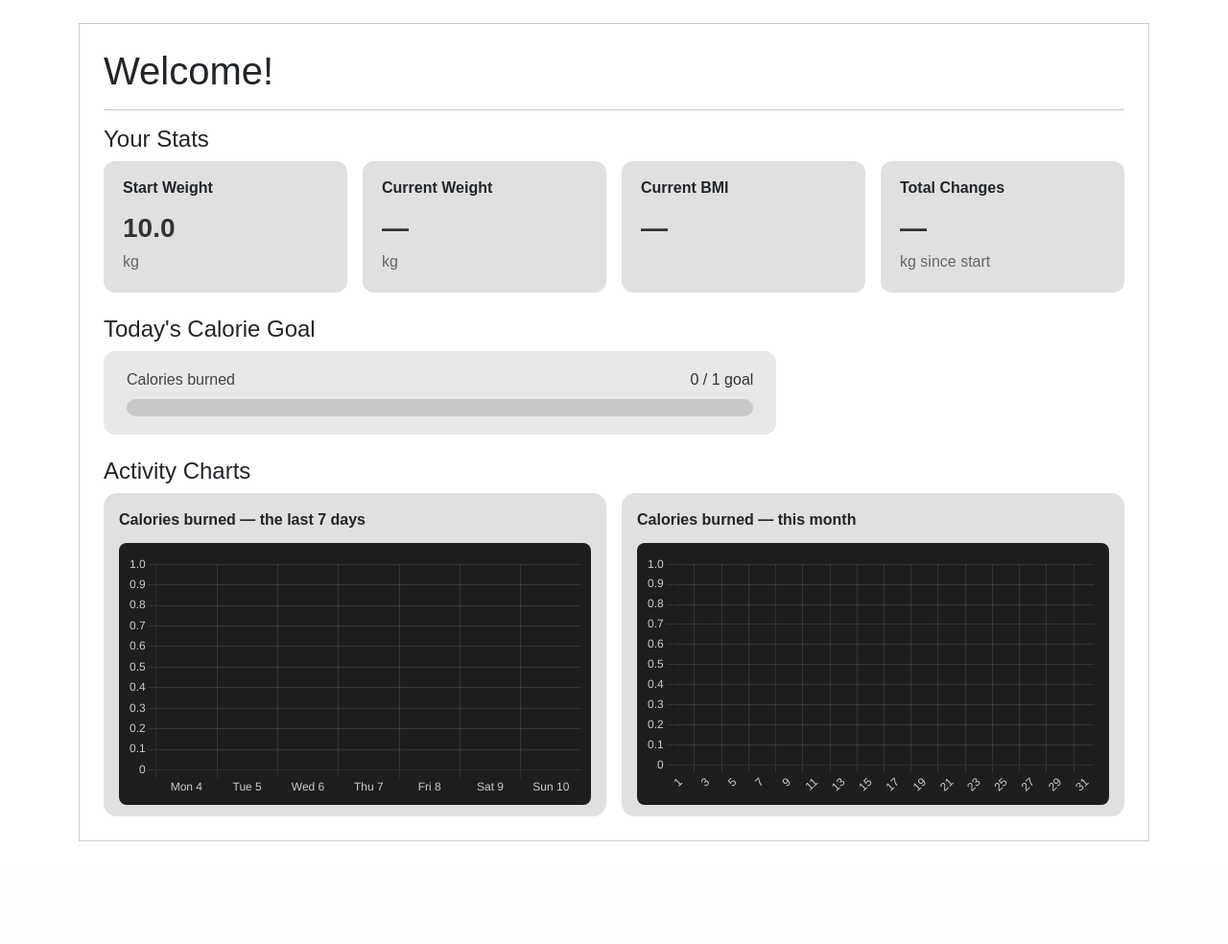
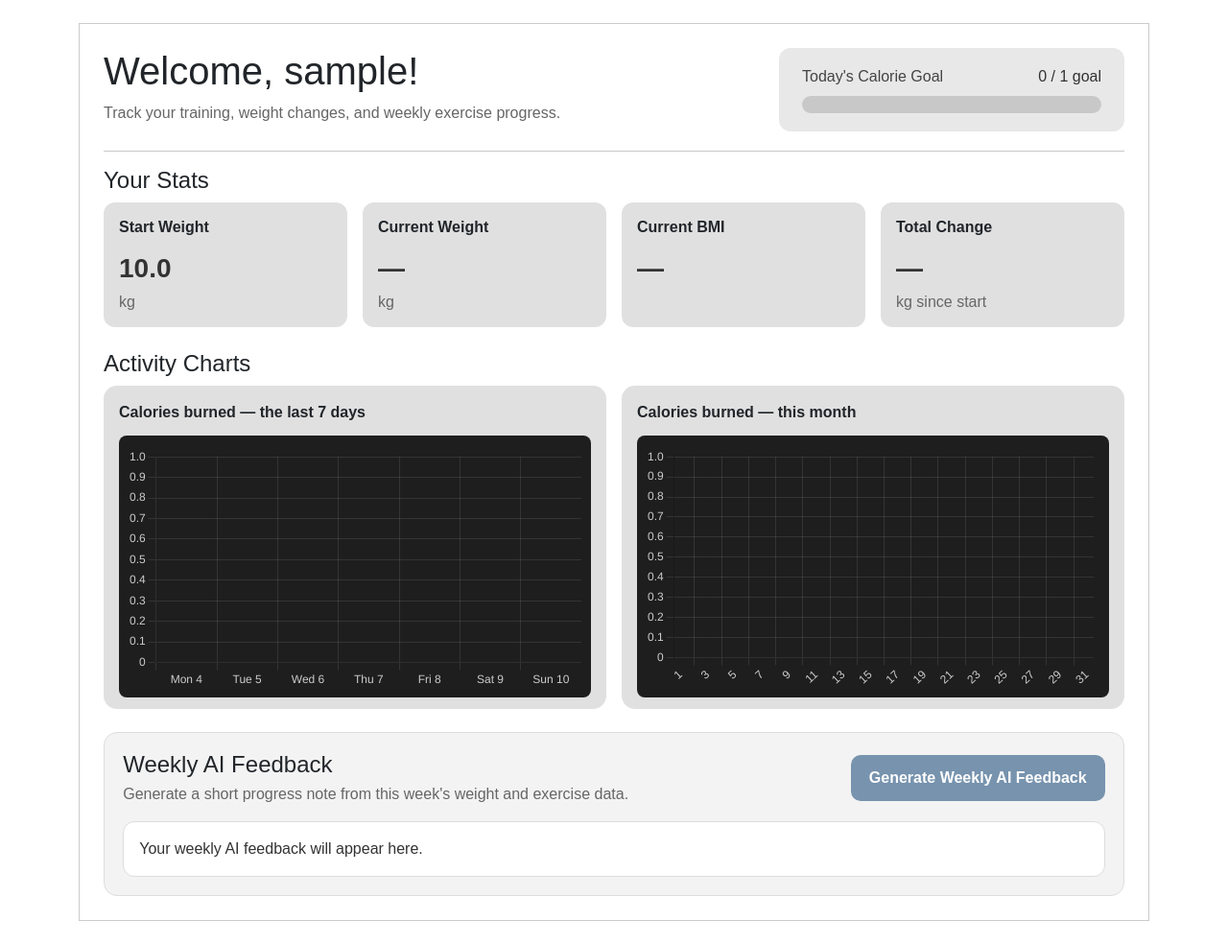
Before and after one commit to nhuntkn/CITS3403-Agile-Web-Development, a Flask app: page /dashboard in a window 1280 px wide. Shown: the part 102-1086 px from the top of the page at 96% size. Before the commit the page ends 979 px from the top, so only its background shows below. Run offline with Flask 3, Linux system fonts and the light colour scheme; a user stored in the database is signed in; tables that the repository leaves empty hold one stand-in row (values such as "Sample post"); grey boxes marked "Sample" are stand-in pictures.

Commit message:
Add weekly AI feedback to dashboard

```diff
--- a/app.py
+++ b/app.py
@@ -5,14 +5,16 @@ import os
 from flask import Flask, render_template, request, redirect, url_for, jsonify, abort
 from flask_login import LoginManager, login_user, logout_user, login_required, current_user
 from flask_migrate import Migrate
-from models import db, ExerciseSession, SessionExercise, User, Share, Friend
+from models import db, ExerciseSession, SessionExercise, User, Share, Friend, AIFeedback
 from data import exercise_data
-from utils import calculate_calories
+from utils import calculate_calories, generateAiFeedbackText, getStartWeek, buildFeedback, buildFeedbackHash
 from datetime import date as current_date, timedelta
 from werkzeug.utils import secure_filename
+from dotenv import load_dotenv
+
+load_dotenv() #load environment variables from .env file
 
 app = Flask(__name__)
-
 app.config['SECRET_KEY'] = os.environ.get('SECRET_KEY', 'dev-secret-key-change-me')
 
 #configure SQLite database, SQLAlchemy will store the database file inside the Flask instance folder
@@ -44,6 +46,82 @@ def parse_location_fields(latitude_raw, longitude_raw):
         return None, None, "Longitude must be between -180 and 180"
 
     return latitude, longitude, None
+
+@app.route("/dashboard/ai-feedback", methods=["POST"])
+@login_required
+def dashAiFeedback():
+    today = current_date.today()
+    today_str = today.isoformat()
+    week_start = getStartWeek(today)
+    week_start_str = week_start.isoformat()
+
+    weekly_sessions = ExerciseSession.query.filter(
+        ExerciseSession.user_id == current_user.id,
+        ExerciseSession.date >= week_start_str,
+        ExerciseSession.date <= today_str
+    ).order_by(ExerciseSession.date.asc()).all()
+
+    if not weekly_sessions:
+        return jsonify({
+            "error": "No exercise sessions found for this week yet. Add a session first, then generate feedback."
+        }), 400
+
+    current_data_hash = buildFeedbackHash(weekly_sessions)
+
+    existing_feedback = AIFeedback.query.filter_by(
+        user_id=current_user.id,
+        generated_date=today_str
+    ).first()
+
+    if existing_feedback and existing_feedback.data_hash == current_data_hash:
+        return jsonify({
+            "feedback": existing_feedback.feedback_text,
+            "cached": True
+        })
+
+    prompt = buildFeedback(
+        current_user,
+        weekly_sessions,
+        week_start,
+        today
+    )
+
+    try:
+        feedback_text = generateAiFeedbackText(prompt)
+
+    except Exception as error:
+        error_text = str(error)
+
+        if "insufficient_quota" in error_text or "exceeded your current quota" in error_text:
+            message = "AI feedback is currently unavailable because the API quota has been reached. Please try again later."
+        else:
+            message = "AI feedback could not be generated right now. Please try again later."
+
+        return jsonify({
+            "error": message
+        }), 500
+
+    if existing_feedback:
+        existing_feedback.week_start_date = week_start_str
+        existing_feedback.data_hash = current_data_hash
+        existing_feedback.feedback_text = feedback_text
+    else:
+        saved_feedback = AIFeedback(
+            user_id=current_user.id,
+            week_start_date=week_start_str,
+            generated_date=today_str,
+            data_hash=current_data_hash,
+            feedback_text=feedback_text
+        )
+
+        db.session.add(saved_feedback)
+
+    db.session.commit()
+
+    return jsonify({
+        "feedback": feedback_text,
+        "cached": False
+    })
 
 @login_manager.user_loader
 def load_user(user_id):
--- a/requirements.txt
+++ b/requirements.txt
@@ -2,3 +2,7 @@ Flask
 Flask-Login
 Flask-Migrate
 Flask-SQLAlchemy
+python-dotenv
+openai
+anthropic
+google-genai
--- a/static/css/style.css
+++ b/static/css/style.css
@@ -665,3 +665,70 @@ body {
   padding: 0.8rem;
   margin-bottom: 1rem;
 }
+
+/* Dashboard addon layout and AI feedback */
+
+.dashboard-top-row {
+  display: flex;
+  justify-content: space-between;
+  align-items: flex-start;
+  gap: 1.5rem;
+  margin-bottom: 1.25rem;
+}
+
+.dashboard-subtitle,
+.ai-feedback-header p {
+  color: #666666;
+  margin-bottom: 0;
+}
+
+.dashboard-calorie-box {
+  width: 360px;
+  max-width: 100%;
+}
+
+.metric-card {
+  min-height: 95px;
+  padding: 0.9rem 1rem;
+}
+
+.calorie-box .progress-bar,
+.ai-feedback-btn {
+  background: #7793ae;
+}
+
+.ai-feedback-section {
+  margin-top: 1.5rem;
+  background: #f3f3f3;
+  border: 1px solid #dddddd;
+  border-radius: 14px;
+  padding: 1.2rem;
+}
+
+.ai-feedback-header {
+  display: flex;
+  justify-content: space-between;
+  align-items: center;
+  gap: 1rem;
+  margin-bottom: 1rem;
+}
+
+.ai-feedback-header h4 {
+  margin-bottom: 0.25rem;
+}
+
+.ai-feedback-btn {
+  color: white;
+  border: none;
+  border-radius: 10px;
+  padding: 0.75rem 1.2rem;
+  font-weight: bold;
+}
+
+.ai-feedback-box {
+  background: white;
+  border: 1px solid #dddddd;
+  border-radius: 12px;
+  padding: 1rem;
+  color: #333333;
+}
--- a/templates/dashboard.html
+++ b/templates/dashboard.html
@@ -16,11 +16,31 @@
 <div class="container py-4">
   <div class="main-box">
 
-    <h1>Welcome!</h1>
-    <hr>
+  <div class="dashboard-top-row">
+    <div>
+      <h1>Welcome, {{ current_user.username }}!</h1>
+      <p class="dashboard-subtitle">
+        Track your training, weight changes, and weekly exercise progress.
+      </p>
+    </div>
 
-    <!-- 4 Metric cards -->
-    <h4>Your Stats</h4>
+    <!-- Calorie goal progress -->
+    <div class="calorie-box dashboard-calorie-box">
+      <div class="goal-row">
+        <span class="goal-label">Today's Calorie Goal</span>
+        <span class="goal-count" id="goalCount">0 / 500 goal</span>
+      </div>
+      <div class="progress">
+        <div class="progress-bar" id="calorieBar" role="progressbar"
+            style="width: 0%;" aria-valuenow="0" aria-valuemin="0" aria-valuemax="100"></div>
+      </div>
+    </div>
+  </div>
+
+  <hr>
+
+  <!-- 4 Metric cards -->
+  <h4>Your Stats</h4>
     <div class="row g-3 mb-4">
       <div class="col-6 col-md-3">
         <div class="metric-card">
@@ -45,26 +65,9 @@
       </div>
       <div class="col-6 col-md-3">
         <div class="metric-card">
-          <div class="card-title">Total Changes</div>
+          <div class="card-title">Total Change</div>
           <div class="card-value" id="totalChanges">—</div>
           <div class="card-sub">kg since start</div>
-        </div>
-      </div>
-    </div>
-
-    <!-- Calorie goal progress -->
-    <h4>Today's Calorie Goal</h4>
-    <div class="row mb-4">
-      <div class="col-12 col-md-8">
-        <div class="calorie-box">
-          <div class="goal-row">
-            <span class="goal-label">Calories burned</span>
-            <span class="goal-count" id="goalCount">0 / 500 goal</span>
-          </div>
-          <div class="progress">
-            <div class="progress-bar" id="calorieBar" role="progressbar"
-                 style="width: 0%;" aria-valuenow="0" aria-valuemin="0" aria-valuemax="100"></div>
-          </div>
         </div>
       </div>
     </div>
@@ -90,6 +93,23 @@
       </div>
     </div>
 
+    <!-- Ai feedback section -->
+    <section class="ai-feedback-section">
+      <div class="ai-feedback-header">
+        <div>
+          <h4>Weekly AI Feedback</h4>
+          <p>Generate a short progress note from this week's weight and exercise data.</p>
+        </div>
+
+        <button type="button" class="ai-feedback-btn" id="generateAiFeedbackBtn">
+          Generate Weekly AI Feedback
+        </button>
+      </div>
+
+      <div class="ai-feedback-box" id="aiFeedbackBox">
+        Your weekly AI feedback will appear here.
+      </div>
+    </section>
   </div>
 </div><!-- /container -->
 {% endblock %}
@@ -165,7 +185,7 @@
       data: {
         labels: weekLabels,
         datasets: [{ label: "Calories", data: weekData,
-                      backgroundColor: "#4caf50", borderRadius: 4}]
+                      backgroundColor: "#7793ae", borderRadius: 4}]
       },
       options: {
         responsive: true,
@@ -194,7 +214,7 @@
       data: {
         labels: Array.from({ length: daysInMonth}, (_, i) => i + 1),
         datasets: [{label: "Calories", data: monthData,
-                    backgroundColor: "#2196f3", borderRadius: 4}]
+                    backgroundColor: "#7793ae", borderRadius: 4}]
       },
       options: {
         responsive: true,
@@ -205,5 +225,47 @@
         }
       }
     });
+
+    //AI feedback button
+    const aiFeedbackBtn = document.getElementById("generateAiFeedbackBtn");
+    const aiFeedbackBox = document.getElementById("aiFeedbackBox");
+
+    if (aiFeedbackBtn && aiFeedbackBox) {
+      aiFeedbackBtn.addEventListener("click", async () => {
+        aiFeedbackBtn.disabled = true;
+        aiFeedbackBtn.textContent = "Generating...";
+        aiFeedbackBox.textContent = "Generating weekly feedback. Please wait...";
+
+        try {
+          const response = await fetch("{{ url_for('dashAiFeedback') }}", {
+            method: "POST"
+          });
+
+          const data = await response.json();
+
+          if (!response.ok) {
+            aiFeedbackBox.textContent = data.error || "AI feedback could not be generated.";
+            aiFeedbackBtn.textContent = "Generate Weekly AI Feedback";
+            aiFeedbackBtn.disabled = false;
+            return;
+          }
+
+          aiFeedbackBox.textContent = data.feedback;
+
+          if (data.cached) {
+            aiFeedbackBtn.textContent = "Feedback already generated today";
+          } else {
+            aiFeedbackBtn.textContent = "Generated";
+          }
+
+          aiFeedbackBtn.disabled = true;
+
+        } catch (error) {
+          aiFeedbackBox.textContent = "AI feedback request failed. Please try again.";
+          aiFeedbackBtn.textContent = "Generate Weekly AI Feedback";
+          aiFeedbackBtn.disabled = false;
+        }
+      });
+    }
   </script>
 {% endblock %}
```
Also changed, not shown: migrations/versions/3118966b9573_add_ai_feedback_table.py (added, +37 -0 lines), models.py (+12 -0 lines), utils.py (+158 -0 lines), 2 other files.
